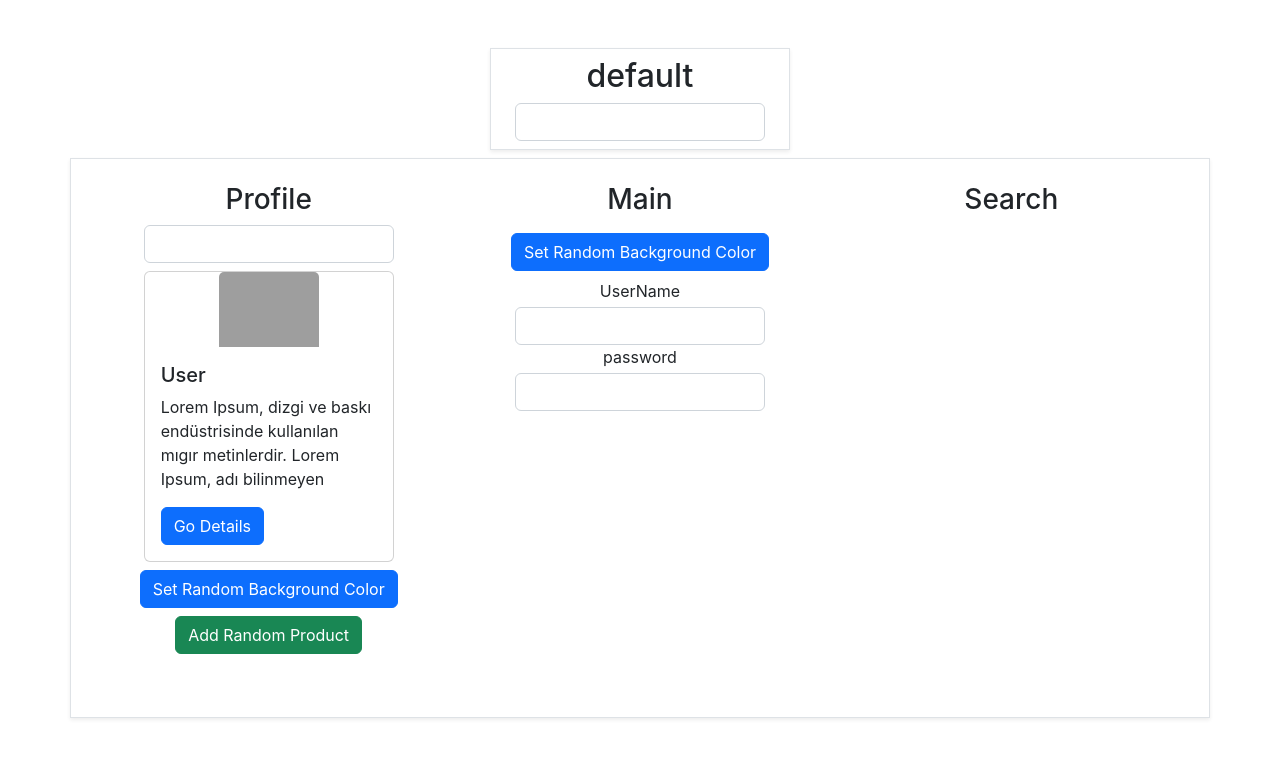
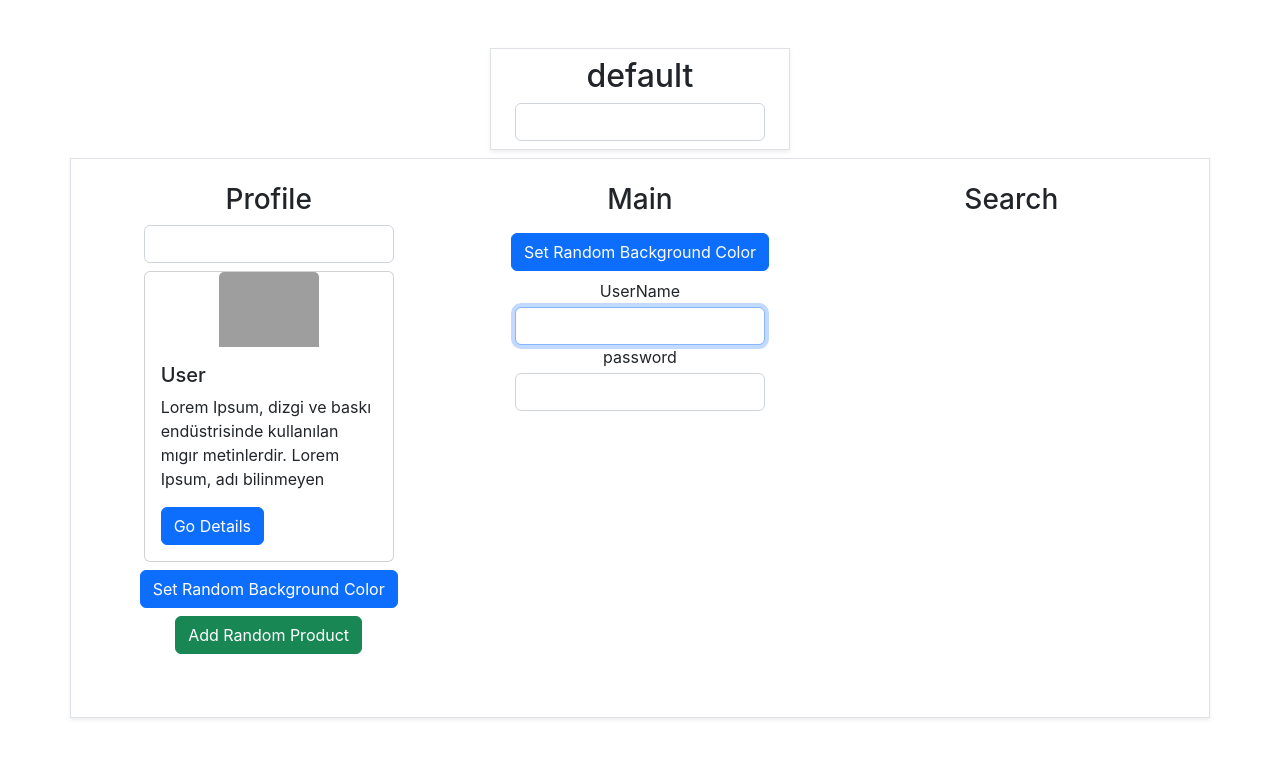
Before and after one commit to tariksubasi/learning-react, a React (Create React App) app: page / in a window 1280 px wide. Shown: the top 758 px of the page. Built offline with nearby package versions, Linux system fonts and the light colour scheme; grey boxes are pictures that could not be loaded.

Commit message:
29 - useRef hook

```diff
--- a/src/component-tree/Main.js
+++ b/src/component-tree/Main.js
@@ -1,4 +1,4 @@
-import React, { useEffect } from "react";
+import React, { useEffect, useRef } from "react";
 import useMainBackground from "./useMainBackground";
 import useUserInfo from "./useUserInfo";
 
@@ -8,12 +8,24 @@ const Main = () => {
   const { onUserChange, onPassChange, userInfo } = useUserInfo();
 
   useEffect(() => {
-    console.log("useEffect will run every render...")
+    console.log("useEffect will run every render...");
   });
 
   useEffect(() => {
-    console.log("useEffect will only run in first render.")
-  },[]);
+    console.log("useEffect will only run in first render.");
+
+    userRef.current.focus();
+  }, []);
+
+  let count = 0;
+  count++;
+  console.log("count", count);
+
+  const counter = useRef(0);
+  counter.current++;
+  console.log("counter", counter);
+
+  const userRef = useRef();
 
   return (
     <div className=" d-flex justify-content-center align-items-center flex-column">
@@ -23,6 +35,7 @@ const Main = () => {
       </button>
       <label className="mt-2">UserName</label>
       <input
+        ref={userRef}
         onChange={onUserChange}
         value={userInfo.name}
         type="text"
```
